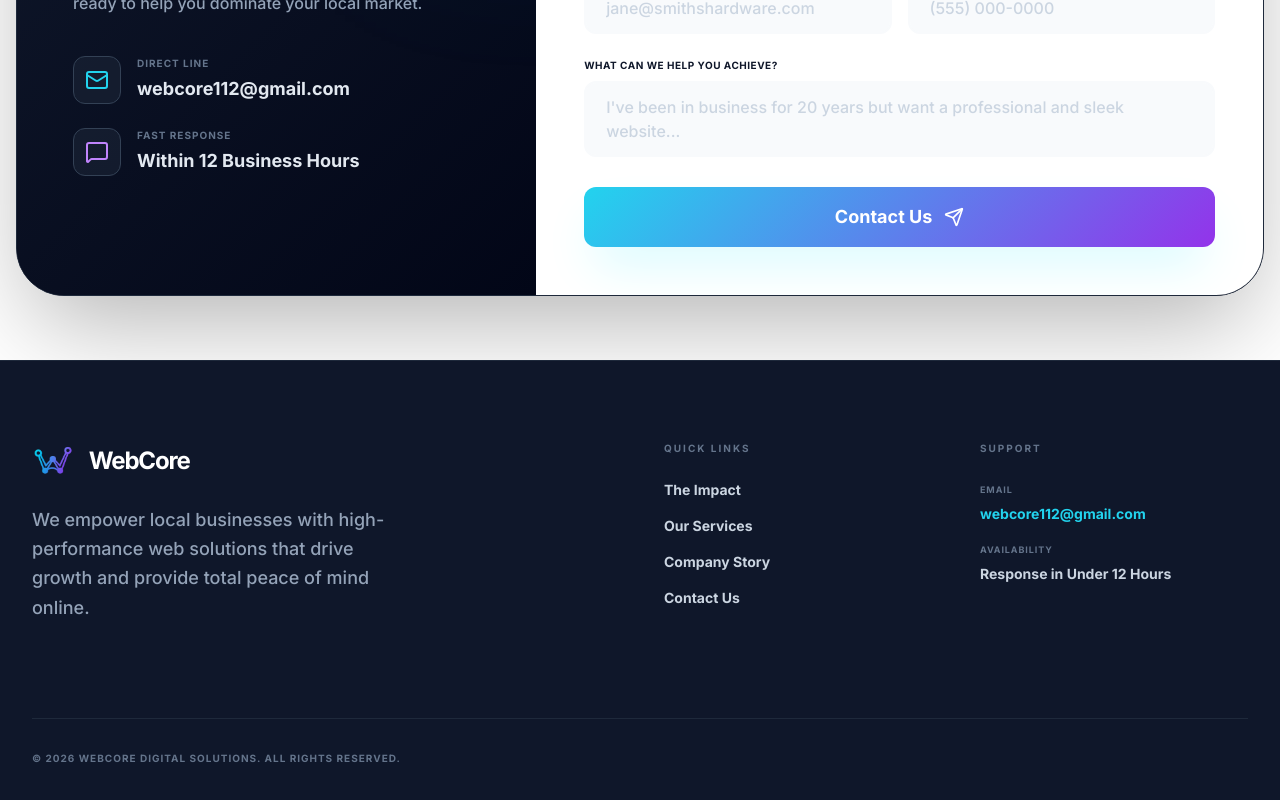
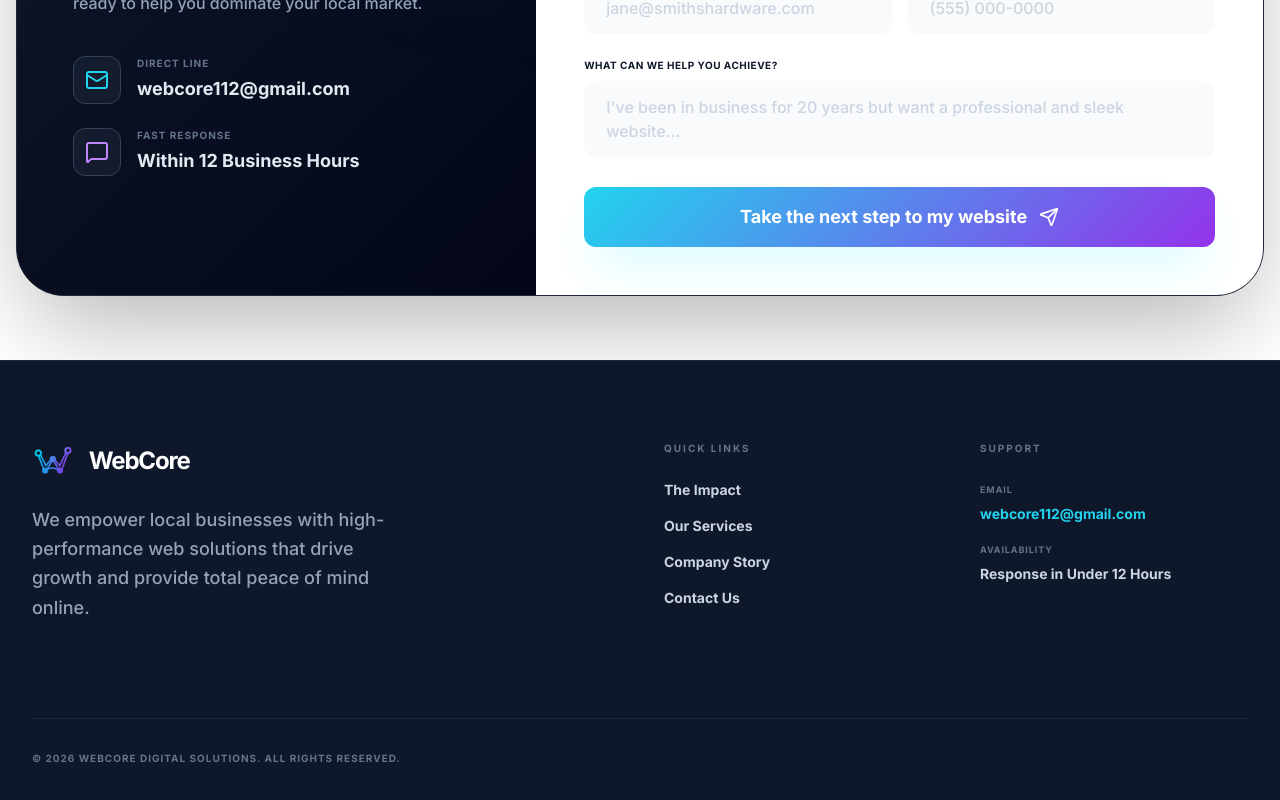
Before and after one commit to WebCore-host/webcore-site, a React (Vite) app: page / in a window 1280 px wide. Shown: the part 4288-5088 px from the top of the page. Built offline with nearby package versions, Linux system fonts and the light colour scheme.

Commit message:
Update Contact.tsx

```diff
--- a/components/Contact.tsx
+++ b/components/Contact.tsx
@@ -1,4 +1,3 @@
-
 import React, { useState } from 'react';
 import { Send, Calendar, Mail, MessageSquare, CheckCircle2, Phone } from 'lucide-react';
 
@@ -160,7 +159,7 @@ const Contact: React.FC = () => {
                   disabled={isSubmitting}
                   className={`w-full gradient-bg text-white font-black text-lg py-4 rounded-xl shadow-2xl shadow-cyan-100 flex items-center justify-center gap-3 transition-all group ${isSubmitting ? 'opacity-50 cursor-wait' : 'hover:opacity-95 hover:scale-[0.99] active:scale-95'}`}
                 >
-                  {isSubmitting ? 'Sending...' : 'Contact Us'}
+                  {isSubmitting ? 'Sending...' : 'Take the next step to my website'}
                   {!isSubmitting && <Send className="w-5 h-5 group-hover:rotate-12 transition-transform" />}
                 </button>
               </form>
```
